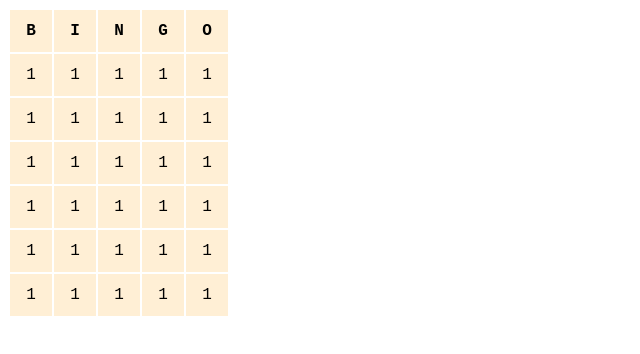
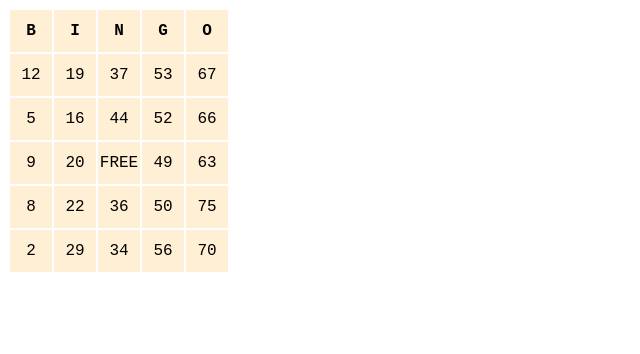
Before and after one commit to KawataTsutomu/MyBingo, a plain HTML site: page index.html in a window 1280 px wide. Shown: the whole page, without its empty margins (0-640 px from the left). Drawn offline with Linux system fonts and the light colour scheme.

Commit message:
シートを動的に生成

```diff
--- a/index.html
+++ b/index.html
@@ -13,12 +13,6 @@
             <tr><th>B</th><th>I</th><th>N</th><th>G</th><th>O</th></tr>
         </thead>
         <tbody>
-            <tr><td>1</td><td>1</td><td>1</td><td>1</td><td>1</td></tr>
-            <tr><td>1</td><td>1</td><td>1</td><td>1</td><td>1</td></tr>
-            <tr><td>1</td><td>1</td><td>1</td><td>1</td><td>1</td></tr>
-            <tr><td>1</td><td>1</td><td>1</td><td>1</td><td>1</td></tr>
-            <tr><td>1</td><td>1</td><td>1</td><td>1</td><td>1</td></tr>
-            <tr><td>1</td><td>1</td><td>1</td><td>1</td><td>1</td></tr>
         </tbody>
     </table>
     <script src="js/main.js"></script>
--- a/js/main.js
+++ b/js/main.js
@@ -31,4 +31,17 @@
         }
     }
     console.table(bingo);
+
+    for (let row = 0; row < 5; row++) {
+        // tr要素を作成
+        const tr = document.createElement('tr');
+        for (let col = 0; col < 5; col++) {
+            // td要素を作成
+            const td = document.createElement('td');
+            // tdの中身の要素を指定
+            td.textContent = bingo[row][col];
+            tr.appendChild(td);
+        }
+        document.querySelector('tbody').appendChild(tr);
+    }
 }
```
